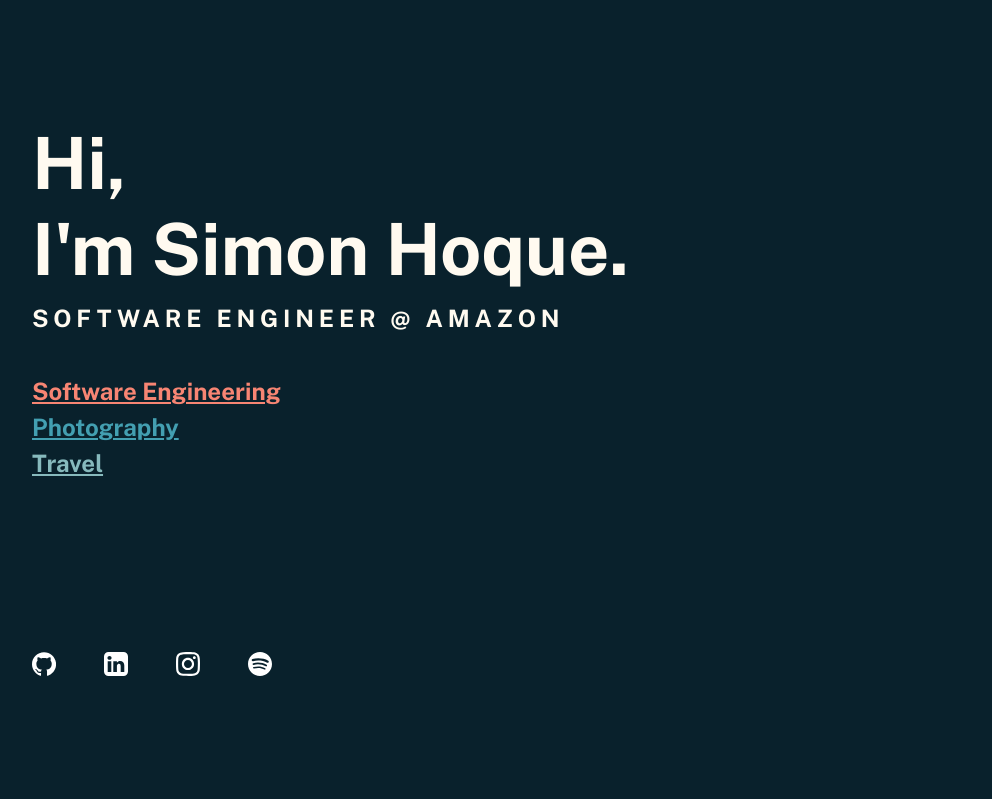
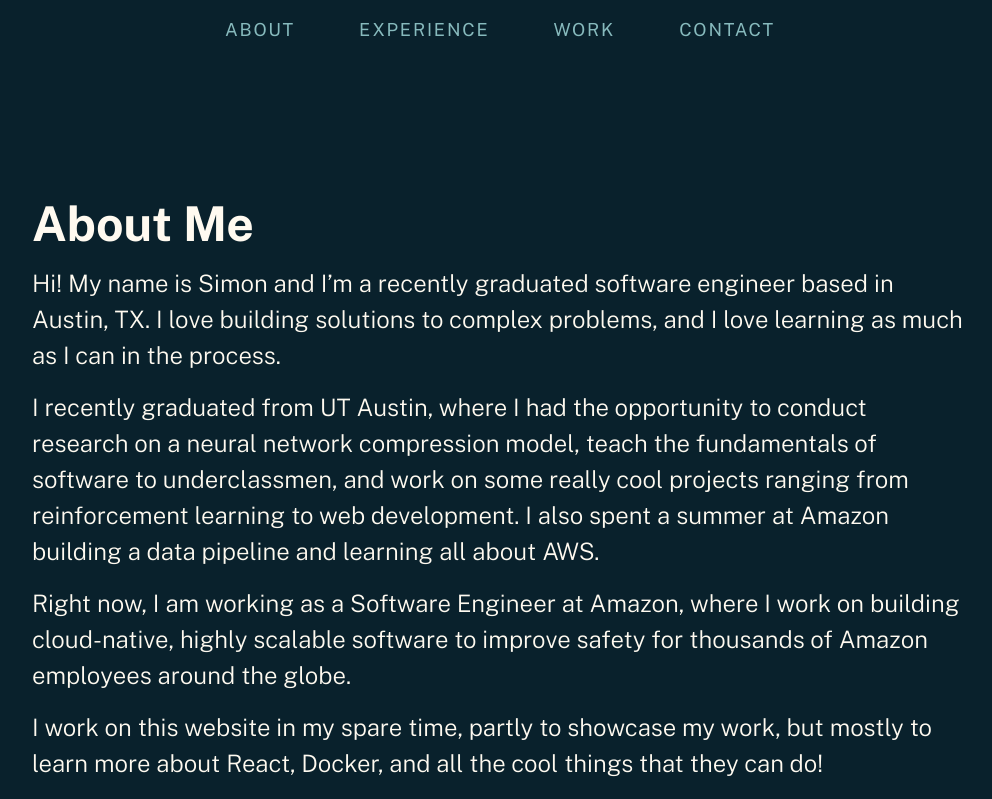
Before and after one commit to simon-th/v1, a React (Create React App) app: page /#/dev in a window 1280 px wide. Shown: the top 799 px of the page, without its empty margins (140-1132 px from the left). Built offline with nearby package versions, Linux system fonts and the light colour scheme.

Commit message:
Fix routes

```diff
--- /dev/null
+++ b/src/Site.tsx
@@ -0,0 +1,19 @@
+import React from "react";
+import { HashRouter as Router, Routes, Route } from "react-router-dom";
+import Landing from "./landing/Landing";
+import Engineering from "./engineering/Engineering";
+
+const Site = function render() {
+  return (
+    <div>
+      <Router>
+        <Routes>
+          <Route path="/" element={<Landing />} />
+          <Route path="/dev" element={<Engineering />} />
+        </Routes>
+      </Router>
+    </div>
+  );
+};
+
+export default Site;
--- a/src/index.tsx
+++ b/src/index.tsx
@@ -1,19 +1,12 @@
 import React from "react";
 import ReactDOM from "react-dom";
-import { BrowserRouter, Routes, Route } from "react-router-dom";
 import "bootstrap/dist/css/bootstrap.css";
 import reportWebVitals from "./reportWebVitals";
-import Landing from "./landing/Landing";
-import Engineering from "./engineering/Engineering";
+import Site from "./Site";
 
 ReactDOM.render(
   <React.StrictMode>
-    <BrowserRouter>
-      <Routes>
-        <Route path="/" element={<Landing />} />
-        <Route path="/dev" element={<Engineering />} />
-      </Routes>
-    </BrowserRouter>
+    <Site />
   </React.StrictMode>,
   document.getElementById("root")
 );
```
Also changed, not shown: 1 other file (tests, documents, lock files or other folders).
